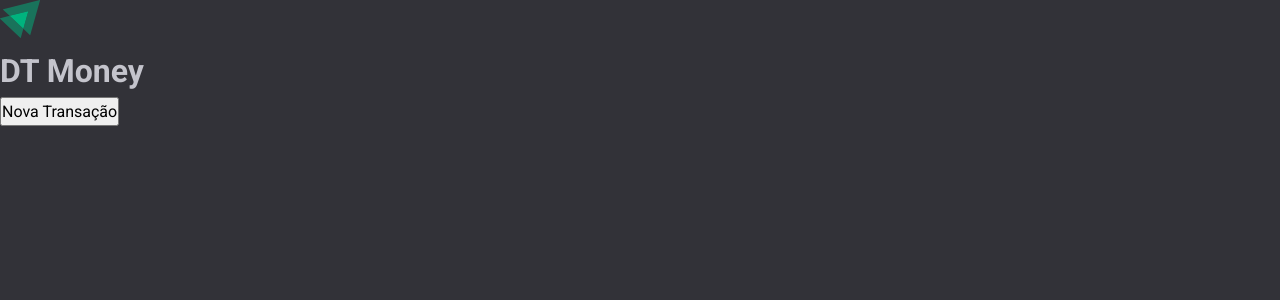
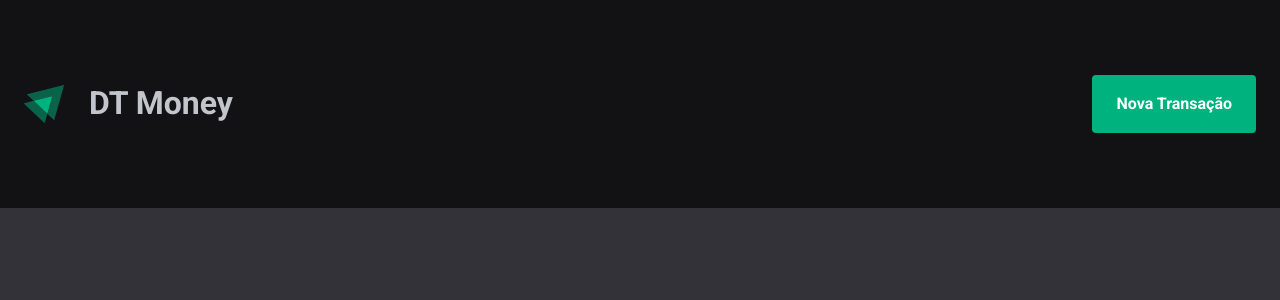
Before and after one commit to MathMendesReis/DT-Money, a React (Vite) app in the folder vite-project/: page / in a window 1280 px wide. Shown: the top 300 px of the page. Built offline with nearby package versions, Linux system fonts and the light colour scheme.

Commit message:
styled:header customizado

```diff
--- a/vite-project/src/index.css
+++ /dev/null
@@ -1,69 +0,0 @@
-:root {
-  font-family: Inter, system-ui, Avenir, Helvetica, Arial, sans-serif;
-  line-height: 1.5;
-  font-weight: 400;
-
-  color-scheme: light dark;
-  color: rgba(255, 255, 255, 0.87);
-  background-color: #242424;
-
-  font-synthesis: none;
-  text-rendering: optimizeLegibility;
-  -webkit-font-smoothing: antialiased;
-  -moz-osx-font-smoothing: grayscale;
-  -webkit-text-size-adjust: 100%;
-}
-
-a {
-  font-weight: 500;
-  color: #646cff;
-  text-decoration: inherit;
-}
-a:hover {
-  color: #535bf2;
-}
-
-body {
-  margin: 0;
-  display: flex;
-  place-items: center;
-  min-width: 320px;
-  min-height: 100vh;
-}
-
-h1 {
-  font-size: 3.2em;
-  line-height: 1.1;
-}
-
-button {
-  border-radius: 8px;
-  border: 1px solid transparent;
-  padding: 0.6em 1.2em;
-  font-size: 1em;
-  font-weight: 500;
-  font-family: inherit;
-  background-color: #1a1a1a;
-  cursor: pointer;
-  transition: border-color 0.25s;
-}
-button:hover {
-  border-color: #646cff;
-}
-button:focus,
-button:focus-visible {
-  outline: 4px auto -webkit-focus-ring-color;
-}
-
-@media (prefers-color-scheme: light) {
-  :root {
-    color: #213547;
-    background-color: #ffffff;
-  }
-  a:hover {
-    color: #747bff;
-  }
-  button {
-    background-color: #f9f9f9;
-  }
-}
--- a/vite-project/src/pages/Main/index.tsx
+++ b/vite-project/src/pages/Main/index.tsx
@@ -1,9 +1,10 @@
 import Logo from '../../assets/react.svg'
+import { ContainerHeader } from './styled'
 
 export default function Main() {
   return (
     <div>
-      <header>
+      <ContainerHeader>
         <div>
           <img src={Logo} alt="" />
           <h1>DT Money</h1>
@@ -11,7 +12,7 @@ export default function Main() {
         <button>
           <span>Nova Transação</span>
         </button>
-      </header>
+      </ContainerHeader>
     </div>
   )
 }
--- a/vite-project/src/pages/Main/styled.ts
+++ b/vite-project/src/pages/Main/styled.ts
@@ -1,8 +1,34 @@
 import styled from "styled-components";
 
-export const Container = styled.section`
-display: flex;
-flex-direction: column;
-align-items: center;
-justify-content: space-between;
+
+export const ContainerHeader = styled.header`
+  background-color: ${({theme})=>theme.colors.black};
+  height: 13rem;
+  display: flex;
+  justify-content: center;
+  align-items: center;
+  padding: 0 ${({theme})=>theme.spacing?.lg};
+  flex-wrap: wrap;
+  div{
+    display: flex;
+    align-items: center;
+    gap: ${({theme})=>theme.spacing?.lg};
+    margin-right: auto;
+  }
+
+  button{
+    background-color: ${({theme})=>theme.colors.greenLigth};
+    color: ${({theme})=>theme.colors.white100};
+    border: none;
+    padding: ${({theme})=>theme.spacing?.md} ${({theme})=>theme.spacing?.lg};
+    border-radius: ${({theme})=>theme.borderRadius.small};
+    transition: transform ease 1s;
+    &:active{
+      transform: scale(0.7);
+    }
+    span{
+      font-weight: 600;
+      font-size: ${({theme})=>theme.fontSize.sm};
+    }
+  }
 `;
--- a/vite-project/src/styles/Theme.tsx
+++ b/vite-project/src/styles/Theme.tsx
@@ -13,7 +13,7 @@ export const theme: DefaultTheme = {
     small: '4px',
     medium: '8px',
     large: '12px',
-    circular: '999px',
+    circular: rem(50),
   },
   breakpoints: {
     sm: '576px', // Pequeno - dispositivos móveis em retrato
```
